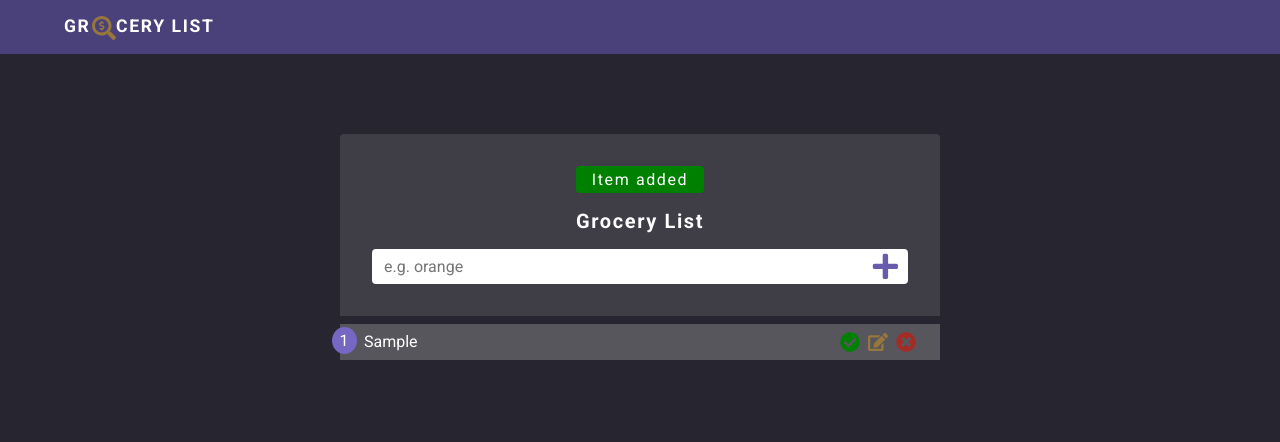
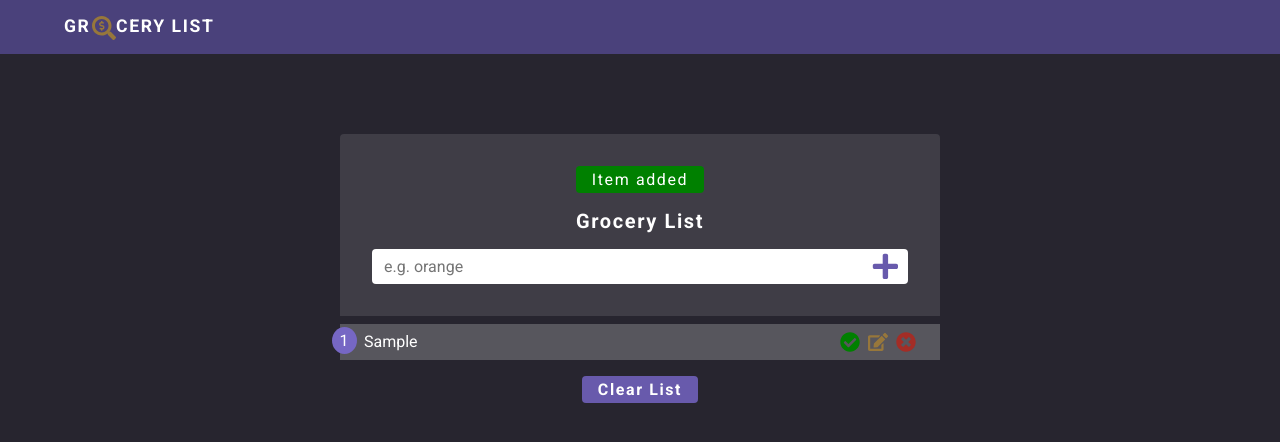
Before and after one commit to Rykasa/grocery-list, a React (Vite) app: page / in a window 1280 px wide. Both pictures are taken after typing "Sample" into the empty fields and a click on the button 885 px from the left and 223 px from the top of the page. Shown: the top 442 px of the page. Built offline with nearby package versions, Linux system fonts and the light colour scheme.

Commit message:
clear list function added

```diff
--- a/src/components/List/index.tsx
+++ b/src/components/List/index.tsx
@@ -7,7 +7,7 @@ import { Modal } from '../Modal'
 import * as C from './styles'
 
 export function List(){
-  const { list, addItemToList, error, isModalOpen } = useListContext()
+  const { list, addItemToList, error, isModalOpen, clearList } = useListContext()
   const [text, setText] = useState('')
 
   const handleSubmit = (e: FormEvent<HTMLFormElement>) =>{
@@ -34,14 +34,20 @@ export function List(){
             </C.InputWrap>
           </C.Form>
         </C.SectionContent>
-        {list.length === 0 && <C.EmptyText>empty list</C.EmptyText>}
+        {list.length === 0 ? (<C.EmptyText>empty list</C.EmptyText>) : (
           <C.ListWrap>
             {list.map((item, index) =>{
               return(
                 <ListItem {...item}  id={index} key={index} />
               )
             })}
+            <C.ClearButton
+              type="button"
+              onClick={clearList}
+            >
+              Clear List</C.ClearButton>
           </C.ListWrap>
+        )}
       </C.SectionCenter>
       { isModalOpen && <Modal /> }
     </C.Section>
--- a/src/components/List/styles.ts
+++ b/src/components/List/styles.ts
@@ -79,5 +79,27 @@ export const EmptyText = styled.h3`
 `;
 
 export const ListWrap = styled.div`
+  display: flex;
+  flex-direction: column;
+`;
 
+export const ClearButton = styled.button`
+  width: max-content;
+  align-self: center;
+  margin-top: .5rem;
+  padding: .25rem 1rem;
+  background: #685aac;
+  border: none;
+  border-radius: .25rem;
+  font-size: 1rem;
+  color: #fff;
+  letter-spacing: .1rem;
+  text-transform: capitalize;
+  font-weight: bold;
+  cursor: pointer;
+  transition: all .3s linear;
+
+  &:hover{
+    background-color: #7667c4;
+  }
 `;
--- a/src/contexts/listContext.tsx
+++ b/src/contexts/listContext.tsx
@@ -13,6 +13,7 @@ type ListContextData = {
   editItemFromList: (item: ItemType, id: number) => void
   openModal: (item: ItemType, id: number) => void
   closeModal: () => void
+  clearList: () => void
 }
 
 type ListContextProviderProps = {
@@ -102,6 +103,10 @@ export function ListContextProvider({children}: ListContextProviderProps){
     setIsModalOpen(false)
   }
 
+  function clearList(){
+    setList([])
+  }
+
   useEffect(() =>{
     const timeout = setTimeout(() =>{
       setError({ message: '', isvisible: false, hadError: false })
@@ -121,7 +126,8 @@ export function ListContextProvider({children}: ListContextProviderProps){
       closeModal,
       singleItem,
       openModal,
-      itemID
+      itemID,
+      clearList
     }}>
       { children }
     </ListContext.Provider>
```
Lines whose indentation alone changed are shown as unchanged.
